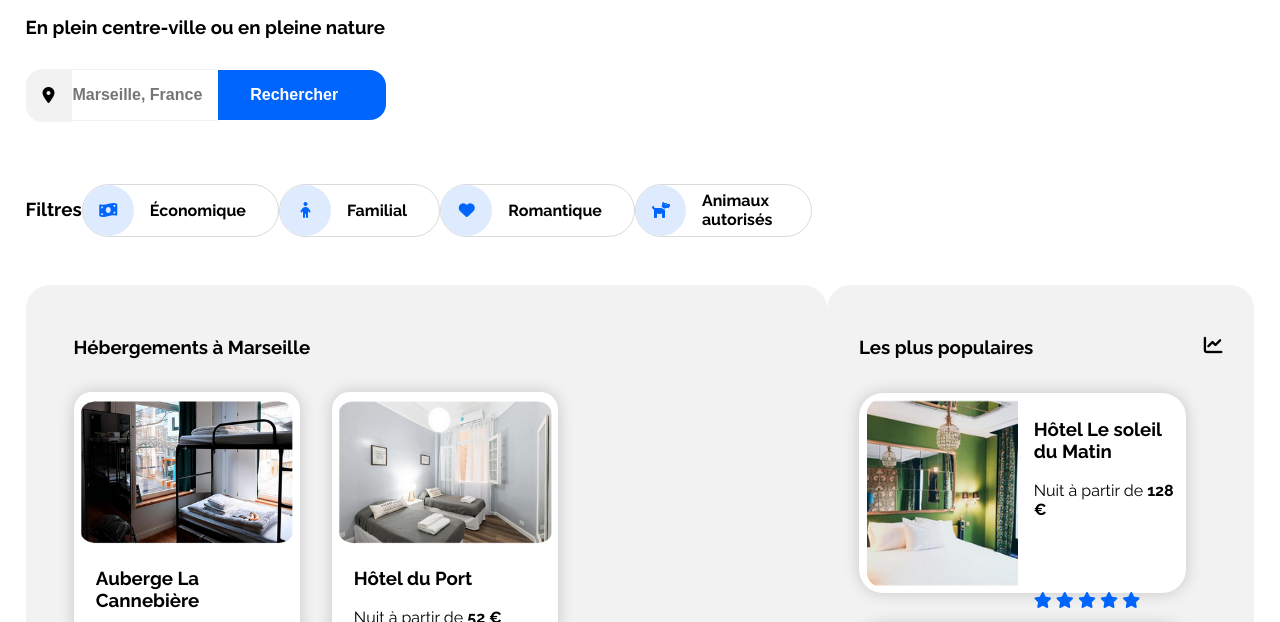
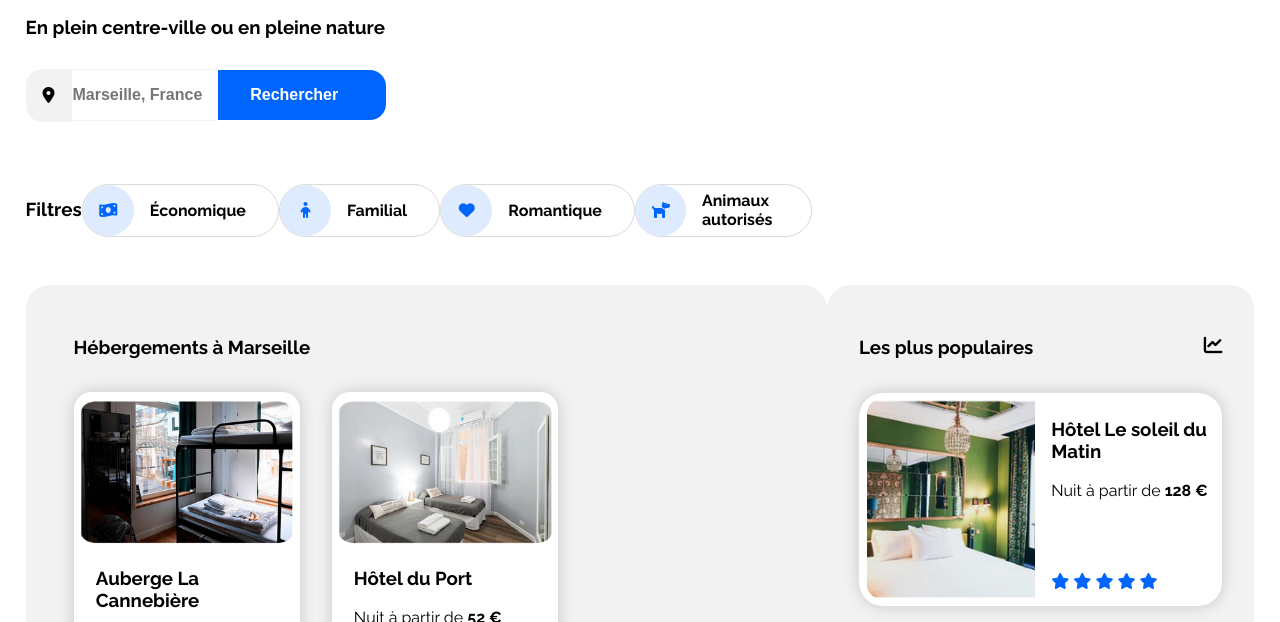
Before and after one commit to FuturXweb-71/ReserviaFinal, a plain HTML site: page index.html in a window 1280 px wide. Shown: the part 138-760 px from the top of the page. Drawn offline with Linux system fonts and the light colour scheme.

Commit message:
Update 210608

```diff
--- a/style.css
+++ b/style.css
@@ -242,8 +242,6 @@ article.popularCard {
     padding: 0.4rem;
     border-radius: 1.5rem;
     box-shadow: 0 0 16px #0000002e;
-    box-sizing: border-box;
-    max-width: 90%;
     max-height: 200px;
     display: flex;
 }
@@ -256,7 +254,7 @@ article.popularCard {
     object-fit: cover;
     width: 48%;
     border-radius: 1rem 0 0 1rem;
-padding-left: .1rem;
+    padding-left: .1rem;
 }
 
 .popularDescriptive {
```
